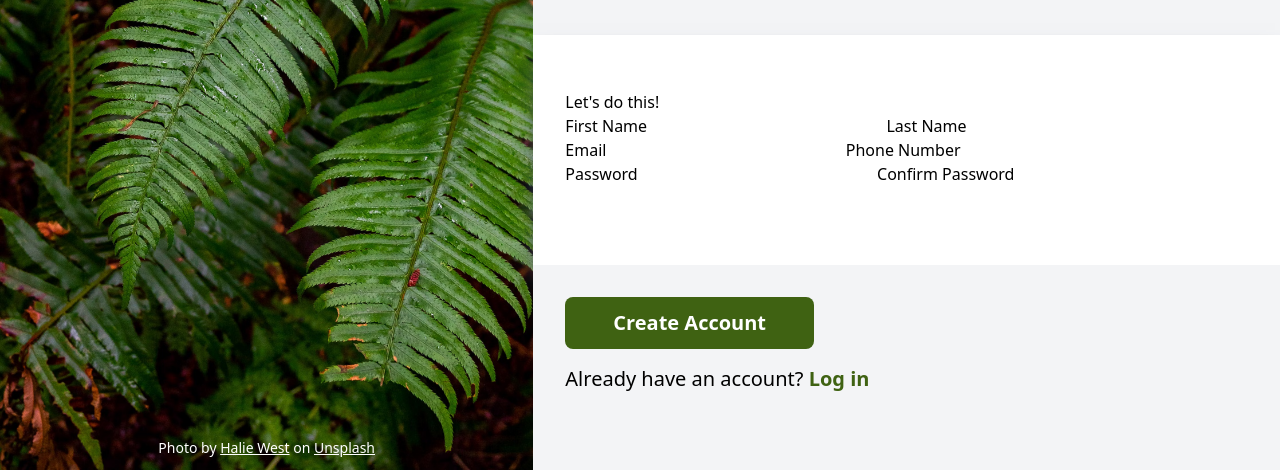
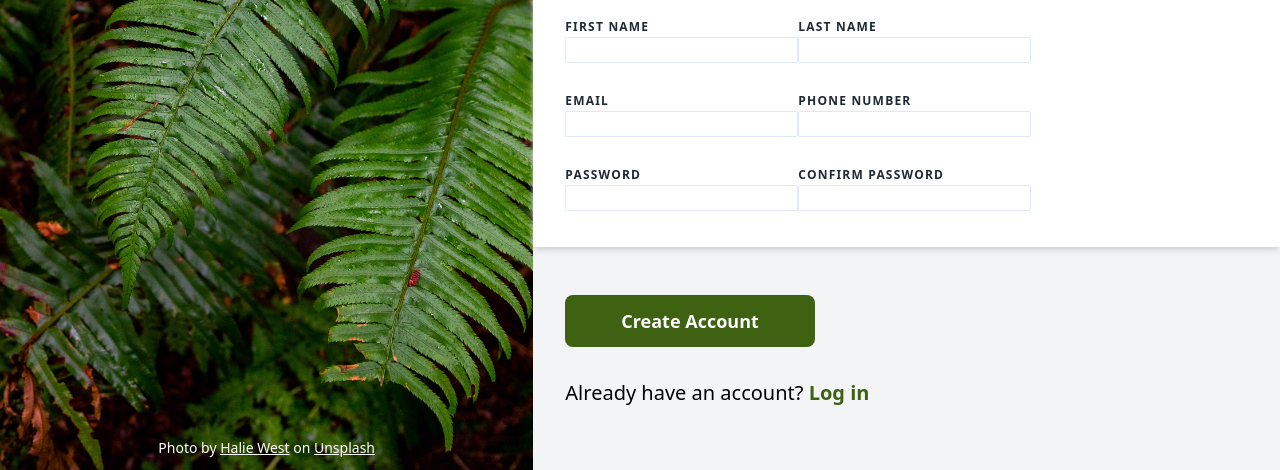
Before and after one commit to mateusmeloxyz/sign-up-form, a website: page src/index.html in a window 1280 px wide. Shown: the part 330-800 px from the top of the page. Drawn offline with Linux system fonts and the light colour scheme.

Commit message:
Style form adjust flex

```diff
--- a/src/index.html
+++ b/src/index.html
@@ -23,8 +23,8 @@
       </div>
     </div>
 
-    <div class="flex flex-col justify-center w-7/12">
-      <div class="grow flex justify-end flex-col gap-8 box-border px-8 py-16 bg-gray-100 font-semibold">
+    <div class="flex flex-col justify-center w-7/12 bg-gray-100">
+      <div class="grow flex justify-end flex-col gap-8 box-border px-8 pb-8 font-semibold">
         <p class="w-11/12 text-2xl">
           This is not a real online service! You know you need something like
           this in your life to help you realize your deepest dreams.<br />
@@ -33,47 +33,59 @@
         <p class="text-2xl">You <em>know</em> you want to.</p>
       </div>
 
-      <div class="bg-white grow flex flex-col shadow-xl shadow-gray-600 justify-center p-8">
-        <form>
-          <fieldset>
-            <legend>Let's do this!</legend>
+      <div class="bg-white flex flex-col shadow-md px-8 pb-9 pt-2 shadow-gray-300 justify-center">
+        <form class="grow" id="odin_form">
+          <fieldset class="flex flex-col gap-6 w-2/3">
+            <legend class="my-4 font-bold text-2xl">Let's do this!</legend>
+            <div class="flex justify-between">
               <div>
-              <label>
-                First Name
-                <input type="text" name="first_name">
+                <label for="first_name" class="block">
+                <span class="uppercase text-gray-800 text-xs font-semibold tracking-widest">First Name</span>
                 </label>
-              <label>
-                Last Name
-                <input type="text" name="first_name">
-              </label>
+              <input class="border-indigo-100 border rounded-sm" type="text" id="first_name" name="first_name">
               </div>
               <div>
-              <label>
-                Email
-                <input type="email" name="first_name">
+                <label for="last_name" class="block">
+                <span class="uppercase text-gray-800 text-xs font-semibold tracking-widest">Last Name</span>
                 </label>
-              <label>
-                Phone Number
-                <input type="tel" name="first_name">
+              <input class="border-indigo-100 border rounded-sm" type="text" id="last_name" name="last_name">
+              </div>
+            </div>
+            <div class="flex justify-between">
+              <div>
+                <label for="email" class="block">
+                <span class="uppercase text-gray-800 text-xs font-semibold tracking-widest">Email</span>
                 </label>
+              <input class="border-indigo-100 border rounded-sm" type="email" id="email" name="email">
               </div>
               <div>
-              <label>
-                Password
-                <input type="password" name="first_name">
+                <label for="phone_number" class="block">
+                <span class="uppercase text-gray-800 text-xs font-semibold tracking-widest">Phone Number</span>
                 </label>
-              <label>
-                Confirm Password
-                <input type="password" name="first_name">
+              <input class="border-indigo-100 border rounded-sm" type="tel" id="phone_number" name="phone_number">
+              </div>
+            </div>
+            <div class="flex justify-between">
+              <div>
+                <label for="password" class="block">
+                <span class="uppercase text-gray-800 text-xs font-semibold tracking-widest">Password</span>
                 </label>
+              <input class="border-indigo-100 border rounded-sm" type="text" id="password" name="password">
+              </div>
+              <div>
+                <label for="confirm_password" class="block">
+                <span class="uppercase text-gray-800 text-xs font-semibold tracking-widest">Confirm Password</span>
+                </label>
+              <input class="border-indigo-100 border rounded-sm" type="text" id="confirm_password" name="confirm_password">
+              </div>
             </div>
           </fieldset>
         </form>
       </div>
 
-      <div class="bg-gray-100 grow flex justify-start flex-col gap-4 p-8 box-border">
+      <div class="grow flex justify-start flex-col gap-8 px-8 pt-12 box-border">
         <div>
-          <button class="bg-lime-800 text-white font-semibold text-xl px-12 py-3 rounded-lg">Create Account</button>
+          <button class="bg-lime-800 text-white font-semibold text-lg px-14 py-3 rounded-lg" type="submit" form="odin_form">Create Account</button>
         </div>
 
         <div>
```
Also changed, not shown: src/output.css. Lines whose indentation alone changed are shown as unchanged.
